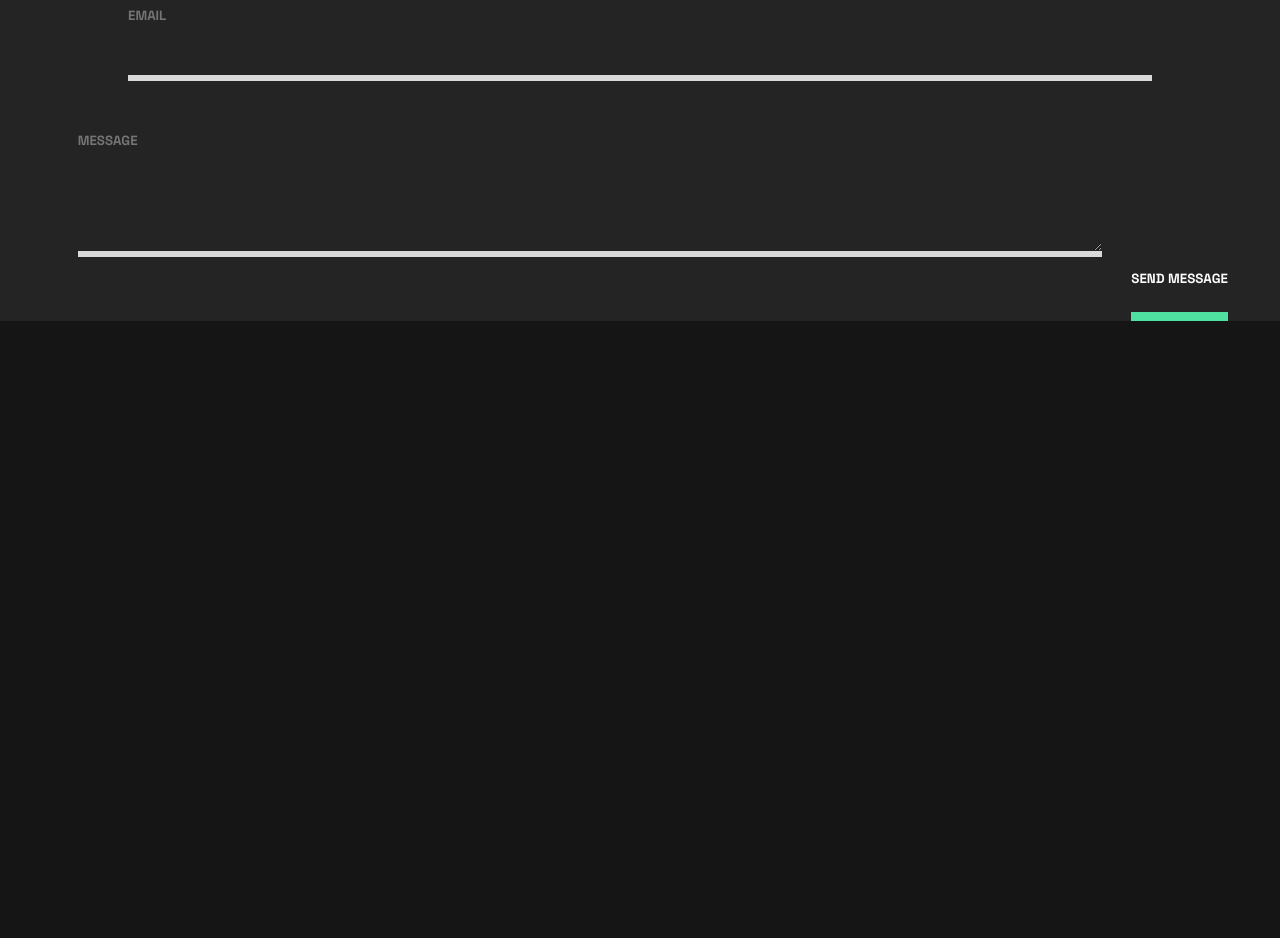
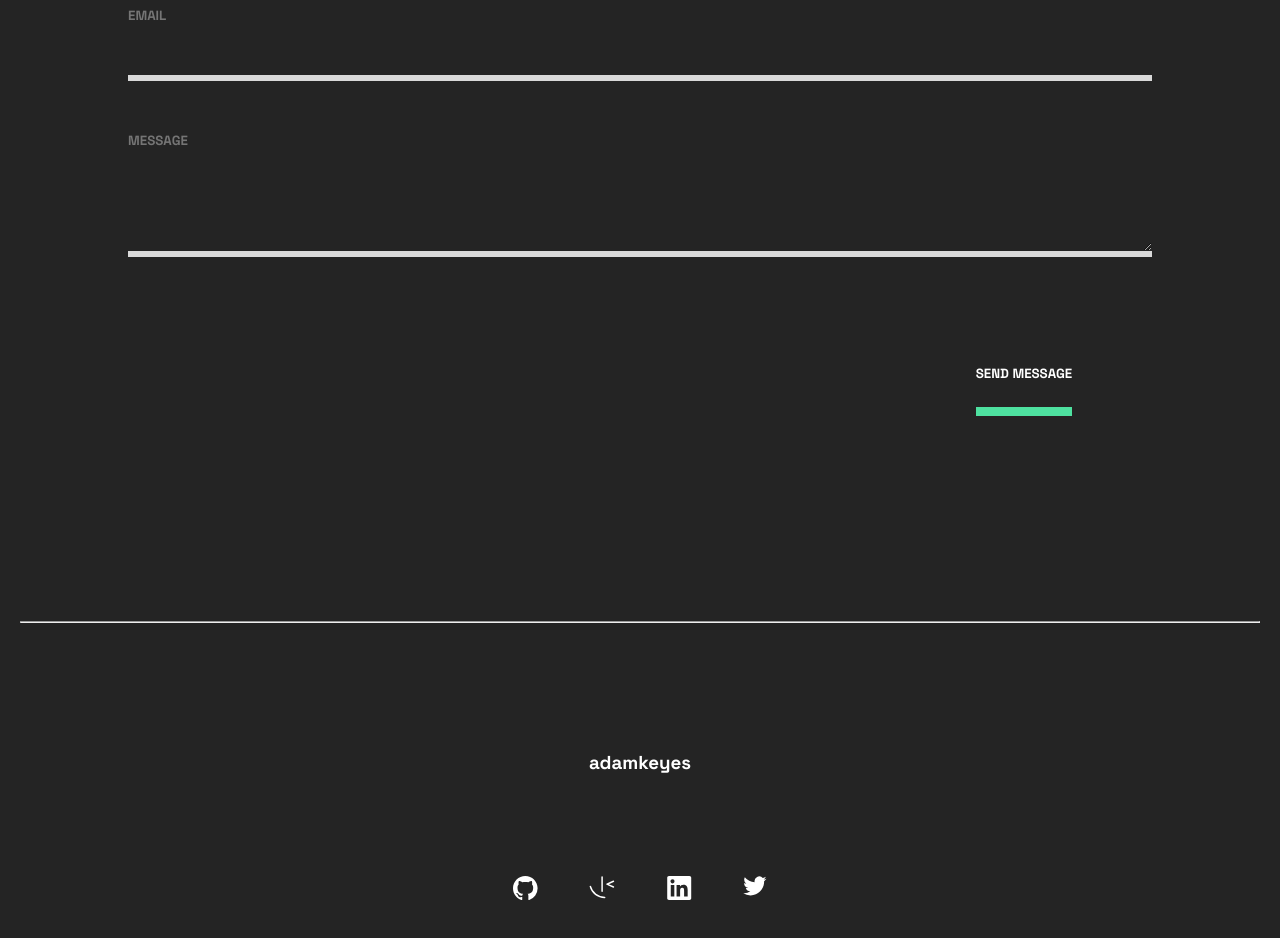
Before and after one commit to t-coffe/COFFE_Thais_PORTFOLIO, a website built with Vite: page index.html in a window 1280 px wide. Shown: the part 5760-6698 px from the top of the page. Before the commit the page ends 6081 px from the top, so only its background shows below. Built offline with nearby package versions, Linux system fonts and the light colour scheme.

Commit message:
html part of the footer done

```diff
--- a/index.html
+++ b/index.html
@@ -174,9 +174,21 @@
         <input type="text" id="name" name="name" placeholder="NAME">
         <input type="email" id="email" name="email" placeholder="EMAIL">
         <textarea name="message" cols="30" rows="4" placeholder="MESSAGE"></textarea>
-        <button disabled>send message</button>
       </form>
+      <button disabled>send message</button>
+      <hr>
+      <h3>adamkeyes</h3>
+      <nav>
+          <ul>
+            <li><a href="https://github.com/"><img src="/assets-20240122T125500Z-001/assets/images/icon-github.svg" alt="github-icon"></a></li>
+            <li><a href="https://www.edenschool.fr/"><img src="/assets-20240122T125500Z-001/assets/images/icon-custom.svg" alt="edenschool-icon"></a></li>
+            <li><a href="https://fr.linkedin.com/"><img src="/assets-20240122T125500Z-001/assets/images/icon-linkedin.svg" alt="linkedin-icon"></a></li>
+            <li><a href="https://twitter.com/i/flow/login"><img src="/assets-20240122T125500Z-001/assets/images/icon-twitter.svg" alt="twitter-icon"></a></li>
+          </ul>
+      </nav>
     </footer>
     <script type="module" src="/main.js"></script>
   </body>
 </html>
+
+<!-- paamayim nekudotayim -->
--- a/second.css
+++ b/second.css
@@ -61,6 +61,7 @@ hr {
 footer {
     background-color: #242424;
     text-align: center;
+    padding-bottom: 10vw;
 }
 
 footer h2 {
@@ -85,13 +86,13 @@ footer input, textarea {
     caret-color: #d9d9d9;
 }
 
-footer input::after , textarea::after {
+/* footer input::after , textarea::after {
     content: "!";
     height: 0.5vw;
     width: 0.5vw;
     color: #ff6f5b;
     border-radius: 100%;
-}
+} */
 
 .contact-form {
     background-color: #242424;
@@ -104,5 +105,21 @@ footer button {
     background-color: #242424;
     border-bottom:solid 0.75vw #4ee1a0;
     padding-bottom: 2vw;
+    margin: 6vw 0 12vw 60vw;
     text-align: end;
 }
+
+footer h3 {
+    background-color: #242424;
+    margin-top: 10vw;
+}
+
+footer nav, footer nav ul, footer nav ul li, footer nav ul li a, footer nav ul li a img{
+    background-color: #242424;
+    text-align: center;
+}
+
+footer nav ul {
+    justify-content: center;
+    margin-top: 8vw;
+}
```
